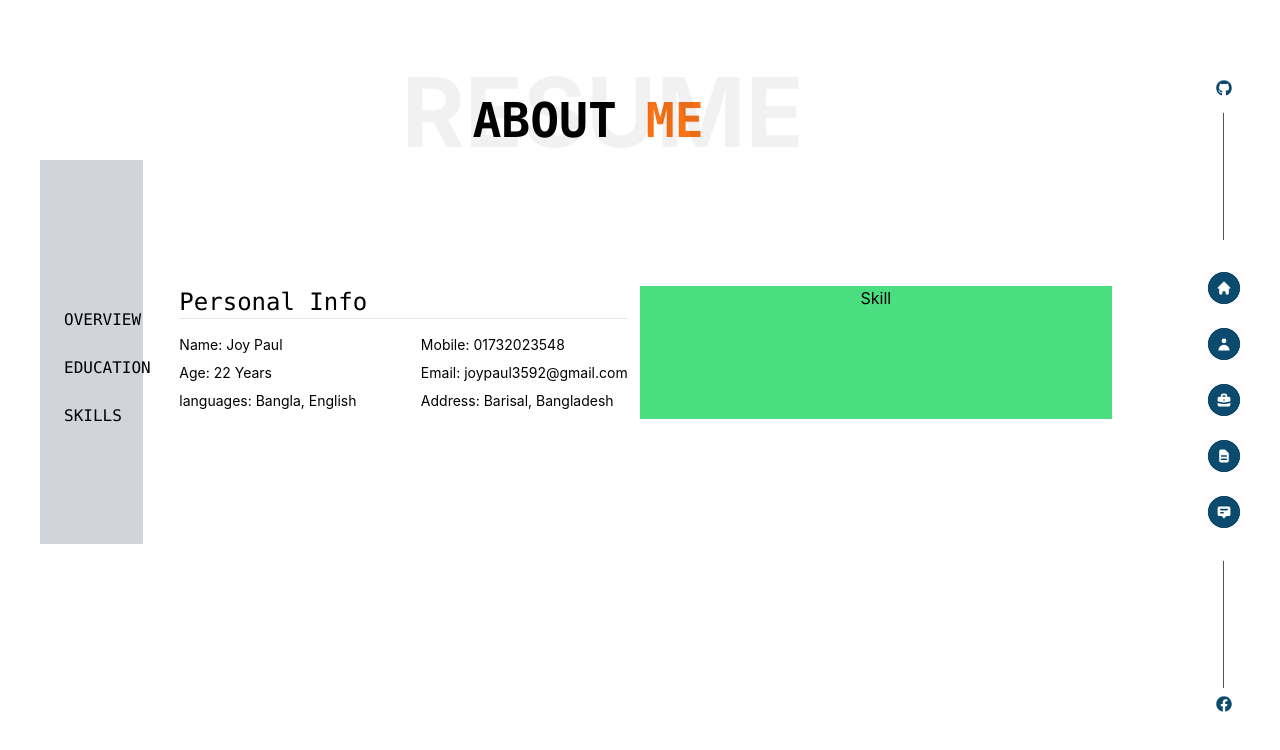
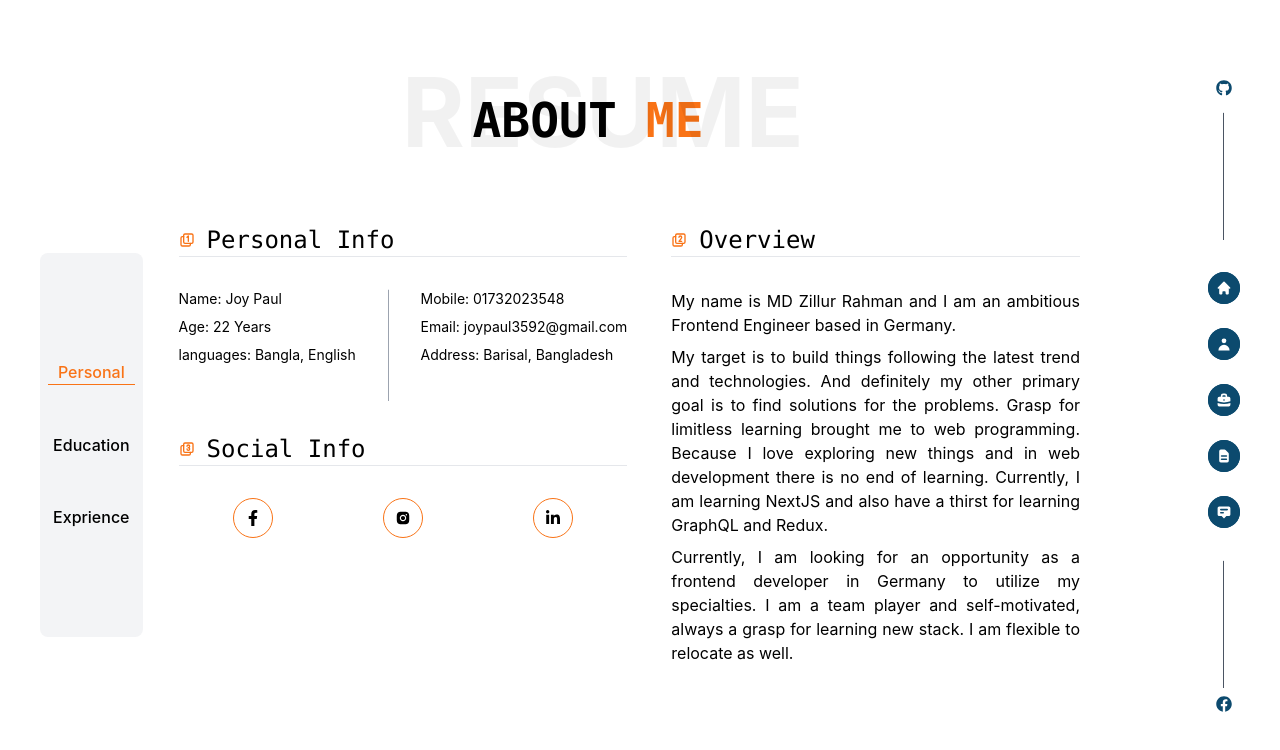
Before and after one commit to joypaul3592/React-Portfolio, a React (Create React App) app: page /about/overview in a window 1280 px wide. Shown: the top 750 px of the page. Built offline with nearby package versions, Linux system fonts and the light colour scheme.

Commit message:
adding personal info

```diff
--- a/src/Components/About/About.js
+++ b/src/Components/About/About.js
@@ -1,38 +1,41 @@
-import { DocumentTextIcon } from '@heroicons/react/solid';
 import React from 'react';
 import { NavLink, Outlet } from 'react-router-dom';
 
 const About = () => {
     return (
         <div>
-            <div className=' h-screen  md:pr-36 py-16 md:px-10 px-8'>
+            <div className=' h-screen  md:pr-36 py-16 md:px-10 px-8 '>
                 <div className=' relative'>
                     <h1 className=' absolute top-0 lg:left-[33%] md:left-[22%] text-8xl font-bold opacity-5'>RESUME</h1>
                     <h2 className=' pt-8 text-5xl font-semibold uppercase font-mono'>About <span className=' text-orange-500'>ME</span></h2>
                 </div>
 
-                <div className='  flex items-center mt-4'>
-                    <div className=' bg-gray-300  h-96 w-28 pl-6  '>
+                <div className='  flex items-center mt-4  py-16'>
+                    <div className=' bg-gray-100 rounded-lg  h-96 w-28 px-2'>
                         <nav className='flex flex-col justify-center  h-full'>
                             <NavLink
                                 to={'overview'}
-                                className={({ isActive }) => (` text-md font-medium my-6  bg-sky-900  rounded-3xl ${isActive ? 'text-red-400' : 'text-white'}`)}
+                                className={({ isActive }) => (` text-md font-medium my-6 ${isActive ? 'text-orange-500 border-b border-orange-500' : 'text-black'}`)}
                             >
-                                <p className=' absolute mt-[4px] text-black  text-base uppercase font-mono  context'>Overview</p>
+                                <p className={({ isActive }) => (`  absolute mt-[4px] text-black text-sm font-semibold  context uppercase ${isActive ? 'text-orange-500' : 'text-black'}`)}
+                                >Personal</p>
                             </NavLink>
+
 
                             <NavLink
                                 to={'education'}
-                                className={({ isActive }) => (` text-md font-medium my-6  bg-sky-900  rounded-3xl ${isActive ? 'text-red-400' : 'text-white'}`)}
+                                className={({ isActive }) => (` text-md font-medium my-6  ${isActive ? 'text-orange-500  border-b border-orange-500' : 'text-black'}`)}
                             >
-                                <p className=' absolute mt-[4px] text-black text-base font-mono context uppercase'>Education</p>
+                                <p className={({ isActive }) => (`  absolute mt-[4px] text-black text-sm font-semibold  context uppercase ${isActive ? 'text-orange-500' : 'text-black'}`)}
+                                >Education</p>
                             </NavLink>
 
                             <NavLink
                                 to={'skills'}
-                                className={({ isActive }) => (` text-md font-medium my-6  bg-sky-900  rounded-3xl ${isActive ? 'text-red-400' : 'text-white'}`)}
+                                className={({ isActive }) => (` text-md font-medium my-6  ${isActive ? 'text-orange-500  border-b border-orange-500' : 'text-black'}`)}
                             >
-                                <p className=' absolute mt-[4px] text-black  text-base font-mono uppercase  context'>Skills</p>
+                                <p className={({ isActive }) => (`  absolute mt-[4px] text-black text-sm font-semibold  context uppercase ${isActive ? 'text-orange-500' : 'text-black'}`)}
+                                >Exprience</p>
                             </NavLink>
                         </nav>
                     </div>
--- a/src/Components/About/Overview.js
+++ b/src/Components/About/Overview.js
@@ -1,11 +1,14 @@
 import React from 'react';
-
+import { TbBoxMultiple1, TbBoxMultiple2, TbBoxMultiple3 } from "react-icons/tb";
+import { FaFacebookF, FaLinkedinIn } from "react-icons/fa";
+import { AiFillInstagram } from "react-icons/ai";
 const Overview = () => {
     return (
         <div className=' flex w-full '>
-            <div className='w-[50%]   px-3'>
-                <h1 className=' text-2xl font-mono text-left '>Personal Info</h1>
-                <hr className=' mb-4' />
+            <div className='w-[50%]  px-3 '>
+                <div>
+                    <h1 className=' text-2xl font-mono text-left flex items-center'><TbBoxMultiple1 className=' mr-3 text-orange-500 text-base' /> Personal Info</h1>
+                    <hr className=' mb-8' />
                     <div className=' flex justify-between'>
                         <div className=' text-left'>
                             <h1 className=' text-sm mb-2 '>
@@ -17,8 +20,8 @@ const Overview = () => {
                             <h1 className=' text-sm mb-2 '>
                                 languages: <span>Bangla, English</span>
                             </h1>
-
                         </div>
+                        <hr className=' h-28 w-[1px] bg-gray-400' />
                         <div className=' text-left'>
                             <h1 className=' text-sm mb-2 '>
                                 Mobile: <span>01732023548</span>
@@ -32,8 +35,36 @@ const Overview = () => {
                         </div>
                     </div>
                 </div>
-            <div className=' w-[50%] bg-green-400'>
-                <h1>Skill</h1>
+
+                <div className='mt-8'>
+                    <h1 className=' text-2xl font-mono text-left flex items-center'><TbBoxMultiple3 className=' mr-3 text-orange-500 text-base' /> Social Info</h1>
+                    <hr className=' mb-8' />
+
+                    <div className=' flex items-center justify-around'>
+                        <div className='w-10 h-10 border border-orange-500 flex items-center justify-center rounded-full hover:bg-orange-500 hover:border-orange-500 hover:text-white cursor-pointer'>
+                            <FaFacebookF />
+                        </div>
+                        <div className='w-10 h-10 border border-orange-500 flex items-center justify-center rounded-full hover:bg-orange-500 hover:border-orange-500 hover:text-white cursor-pointer'>
+                            <AiFillInstagram />
+                        </div>
+                        <div className='w-10 h-10 border border-orange-500 flex items-center justify-center rounded-full hover:bg-orange-500 hover:border-orange-500 hover:text-white cursor-pointer'>
+                            <FaLinkedinIn />
+                        </div>
+                    </div>
+
+                </div>
+            </div>
+            <div className=' w-[50%]  px-8'>
+                <h1 className=' text-2xl font-mono text-left flex items-center'><TbBoxMultiple2 className='text-orange-500 mr-3 text-base' /> Overview</h1>
+                <hr className=' mb-8' />
+                <p className=' text-justify mb-2'>My name is MD Zillur Rahman and I am an ambitious Frontend Engineer based in Germany.
+                </p>
+                <p className=' text-justify mb-2'>
+                    My target is to build things following the latest trend and technologies. And definitely my other primary goal is to find solutions for the problems. Grasp for limitless learning brought me to web programming. Because I love exploring new things and in web development there is no end of learning. Currently, I am learning NextJS and also have a thirst for learning GraphQL and Redux.
+                </p>
+                <p className=' text-justify'>
+                    Currently, I am looking for an opportunity as a frontend developer in Germany to utilize my specialties. I am a team player and self-motivated, always a grasp for learning new stack. I am flexible to relocate as well.
+                </p>
             </div>
         </div>
     );
--- a/src/Components/Navbar/Navbar.js
+++ b/src/Components/Navbar/Navbar.js
@@ -37,7 +37,7 @@ const Navbar = () => {
                     </NavLink>
 
                     <NavLink
-                        to={'about'}
+                        to={'about/overview'}
                         className={({ isActive }) => (` text-md font-medium mb-6  bg-sky-900  rounded-3xl ${isActive ? 'text-white' : 'text-white'}`)}
                     >
                         <div className='home '>
```
Lines whose indentation alone changed are shown as unchanged.
